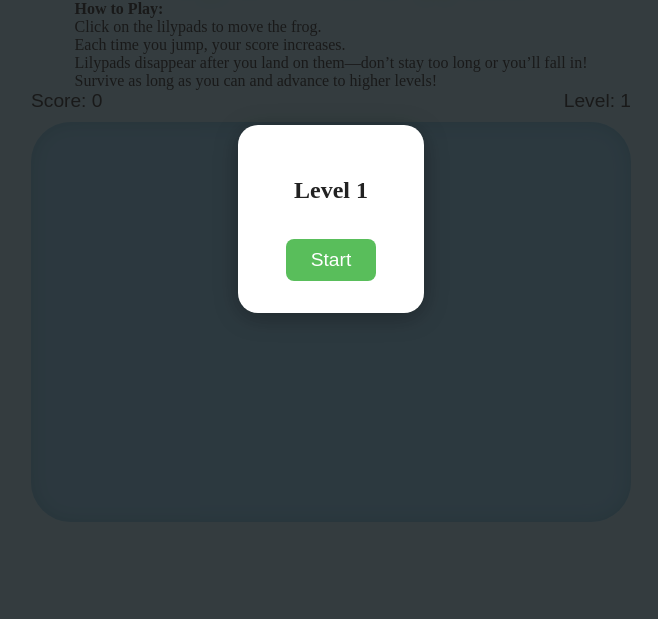
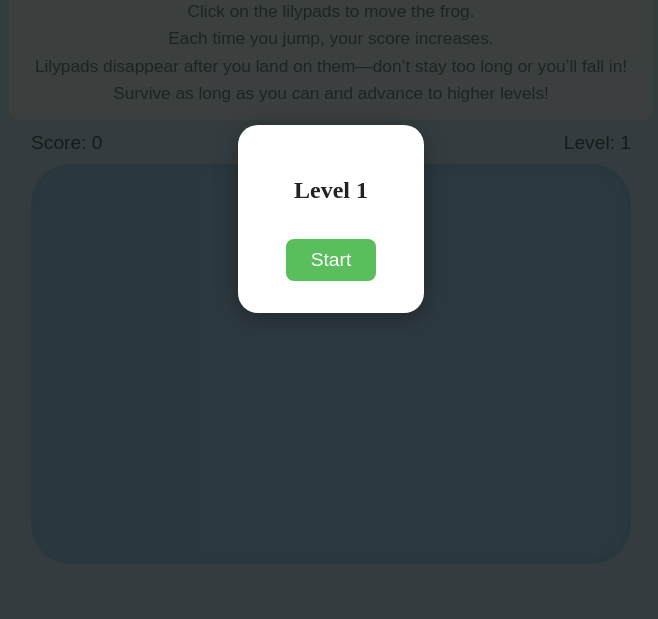
Before and after one commit to cworst/Ai, a plain HTML site: page index.html in a window 1280 px wide. Shown: the part 181-800 px from the top of the page, without its empty margins (309-967 px from the left). Drawn offline with Linux system fonts and the light colour scheme.

Commit message:
Update styles.css

```diff
--- a/styles.css
+++ b/styles.css
@@ -16,6 +16,20 @@ body {
   margin-bottom: 6px;
   text-shadow: 1px 4px 12px #7ec85090, 1px 1px 0 #fff;
   letter-spacing: 2px;
+}
+
+#instructions {
+  width: 600px;
+  background: #e3fffa;
+  color: #1d4b2c;
+  font-family: sans-serif;
+  font-size: 1.08em;
+  margin-bottom: 12px;
+  border-radius: 10px;
+  padding: 12px 22px;
+  box-shadow: 0 2px 8px #b2f1d6a8;
+  text-align: center;
+  line-height: 1.6;
 }
 
 #game-ui {
```
